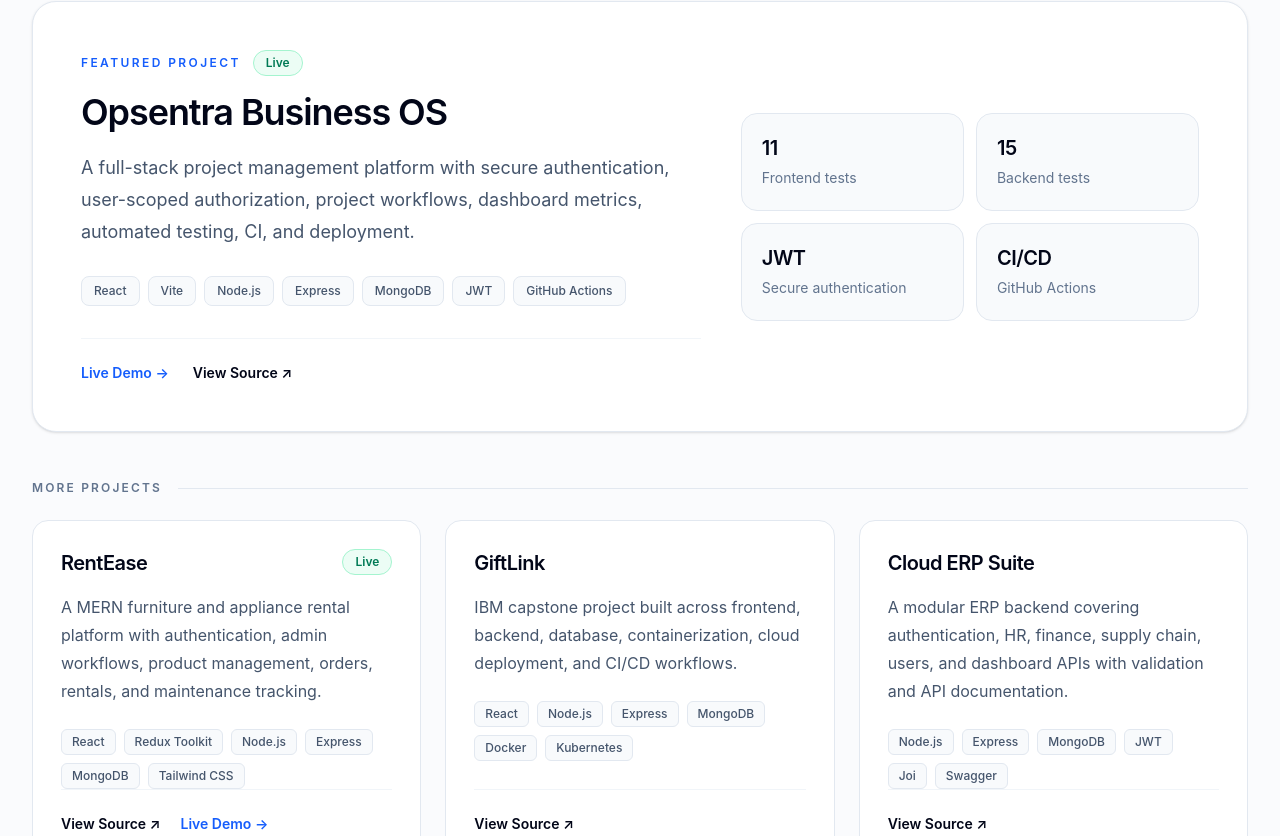
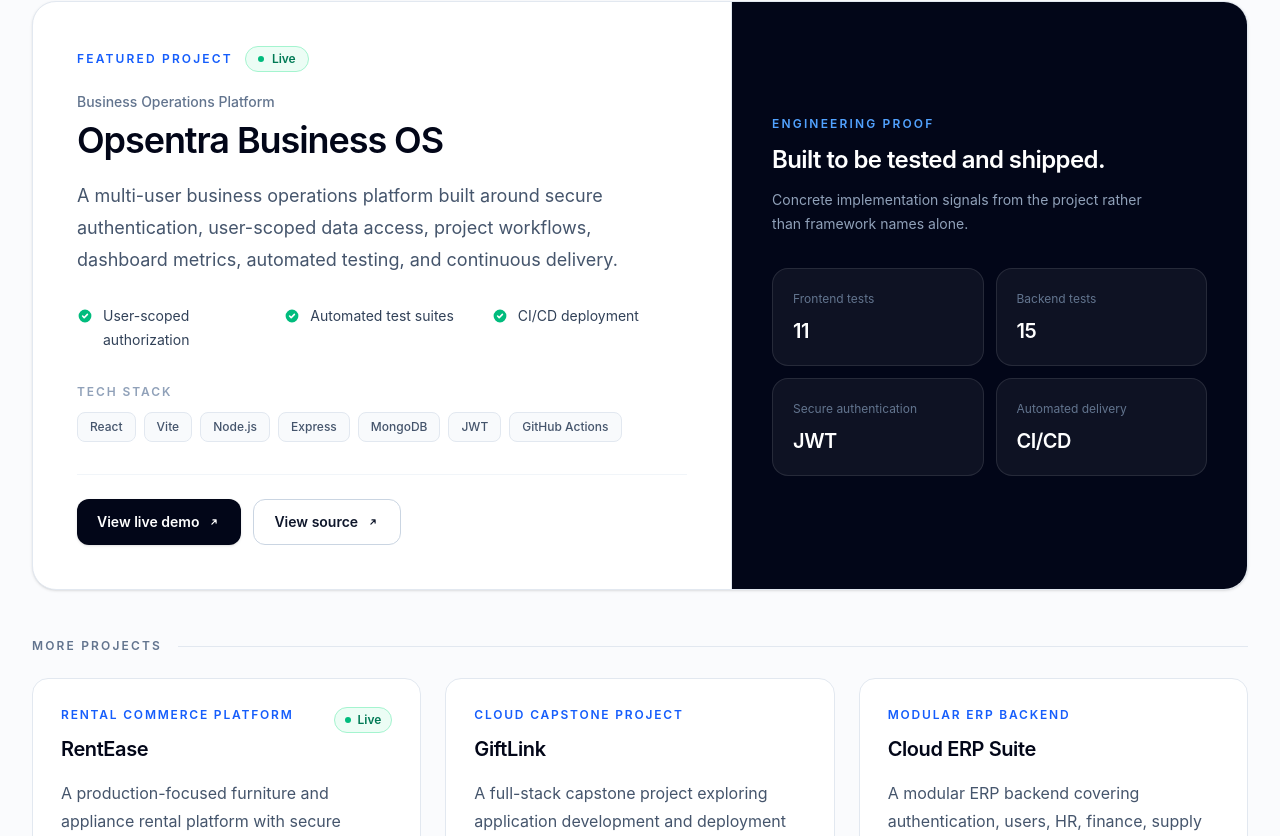
Before and after one commit to Jayeeeesh/Jayeeeesh.github.io, a React (Vite) app: page / in a window 1280 px wide. Shown: the part 1344-2180 px from the top of the page. Built offline with nearby package versions, Linux system fonts and the light colour scheme.

Commit message:
feat: refactor ProjectCard component for improved structure and accessibility

```diff
--- a/src/components/ProjectCard.jsx
+++ b/src/components/ProjectCard.jsx
@@ -1,22 +1,38 @@
 function ProjectCard({ project }) {
   if (project.featured) {
+    return <FeaturedProjectCard project={project} />;
+  }
+
+  return <StandardProjectCard project={project} />;
+}
+
+function FeaturedProjectCard({ project }) {
   return (
-      <article className="overflow-hidden rounded-3xl border border-slate-200 bg-white shadow-sm">
-        <div className="grid gap-10 p-7 sm:p-9 lg:grid-cols-[1.15fr_0.85fr] lg:p-12">
-          <div>
+    <article className="group overflow-hidden rounded-3xl border border-slate-200 bg-white shadow-sm transition duration-300 hover:border-slate-300 hover:shadow-xl hover:shadow-slate-900/5">
+      <div className="grid lg:grid-cols-[1.15fr_0.85fr]">
+        {/* Project information */}
+        <div className="p-7 sm:p-9 lg:p-11">
           <div className="flex flex-wrap items-center gap-3">
-              <p className="text-xs font-semibold uppercase tracking-[0.2em] text-blue-600">
-                Featured Project
-              </p>
+            <span className="text-xs font-semibold uppercase tracking-[0.18em] text-blue-600">
+              Featured project
+            </span>
 
             {project.live && (
-                <span className="rounded-full border border-emerald-200 bg-emerald-50 px-3 py-1 text-xs font-semibold text-emerald-700">
+              <span className="inline-flex items-center gap-2 rounded-full border border-emerald-200 bg-emerald-50 px-3 py-1 text-xs font-semibold text-emerald-700">
+                <span
+                  aria-hidden="true"
+                  className="h-1.5 w-1.5 rounded-full bg-emerald-500"
+                />
                 Live
               </span>
             )}
           </div>
 
-            <h3 className="mt-4 text-3xl font-semibold tracking-[-0.03em] text-slate-950 sm:text-4xl">
+          <p className="mt-5 text-sm font-medium text-slate-500">
+            {project.category}
+          </p>
+
+          <h3 className="mt-2 text-3xl font-semibold tracking-[-0.03em] text-slate-950 sm:text-4xl">
             {project.title}
           </h3>
 
@@ -24,94 +40,175 @@ function ProjectCard({ project }) {
             {project.description}
           </p>
 
-            <div className="mt-7 flex flex-wrap gap-2">
+          {/* Engineering highlights */}
+          {project.highlights?.length > 0 && (
+            <ul className="mt-7 grid gap-3 sm:grid-cols-3">
+              {project.highlights.map((highlight) => (
+                <li
+                  key={highlight}
+                  className="flex items-start gap-2.5 text-sm leading-6 text-slate-700"
+                >
+                  <CheckIcon />
+                  <span>{highlight}</span>
+                </li>
+              ))}
+            </ul>
+          )}
+
+          {/* Stack */}
+          <div className="mt-8">
+            <p className="text-xs font-semibold uppercase tracking-[0.16em] text-slate-400">
+              Tech stack
+            </p>
+
+            <ul className="mt-3 flex flex-wrap gap-2">
               {project.stack.map((technology) => (
-                <span
+                <li
                   key={technology}
                   className="rounded-lg border border-slate-200 bg-slate-50 px-3 py-1.5 text-xs font-medium text-slate-600"
                 >
                   {technology}
-                </span>
+                </li>
               ))}
+            </ul>
           </div>
 
-            <div className="mt-8 flex flex-wrap gap-6 border-t border-slate-100 pt-6">
+          {/* Actions */}
+          <div className="mt-8 flex flex-wrap gap-3 border-t border-slate-100 pt-6">
+            {project.live && (
               <a
                 href={project.live}
                 target="_blank"
                 rel="noreferrer"
-                className="text-sm font-semibold text-blue-600 transition hover:text-blue-700"
+                aria-label={`Open ${project.title} live demo`}
+                className="inline-flex items-center gap-2 rounded-xl bg-slate-950 px-5 py-3 text-sm font-semibold text-white shadow-sm transition duration-200 hover:-translate-y-0.5 hover:bg-slate-800"
               >
-                Live Demo →
+                View live demo
+                <ExternalLinkIcon />
               </a>
+            )}
 
             <a
               href={project.github}
               target="_blank"
               rel="noreferrer"
-                className="text-sm font-semibold text-slate-950 transition hover:text-blue-600"
+              aria-label={`Open ${project.title} source code on GitHub`}
+              className="inline-flex items-center gap-2 rounded-xl border border-slate-300 bg-white px-5 py-3 text-sm font-semibold text-slate-900 transition duration-200 hover:-translate-y-0.5 hover:border-slate-400 hover:bg-slate-50"
             >
-                View Source ↗
+              View source
+              <ExternalLinkIcon />
             </a>
           </div>
         </div>
 
-          <div className="grid grid-cols-2 gap-3 self-center">
-            {project.metrics.map((metric) => (
-              <div
-                key={metric.label}
-                className="rounded-2xl border border-slate-200 bg-slate-50 p-5"
-              >
-                <p className="text-xl font-semibold tracking-tight text-slate-950">
-                  {metric.value}
+        {/* Engineering proof */}
+        {project.proof?.length > 0 && (
+          <div className="border-t border-slate-200 bg-slate-950 p-7 sm:p-9 lg:border-l lg:border-t-0 lg:p-10">
+            <div className="flex h-full flex-col justify-center">
+              <p className="text-xs font-semibold uppercase tracking-[0.18em] text-blue-400">
+                Engineering proof
               </p>
 
-                <p className="mt-1 text-sm leading-6 text-slate-500">
-                  {metric.label}
+              <h4 className="mt-3 text-2xl font-semibold tracking-tight text-white">
+                Built to be tested and shipped.
+              </h4>
+
+              <p className="mt-3 max-w-sm text-sm leading-6 text-slate-400">
+                Concrete implementation signals from the project rather than
+                framework names alone.
               </p>
+
+              <dl className="mt-8 grid grid-cols-2 gap-3">
+                {project.proof.map((item) => (
+                  <div
+                    key={item.label}
+                    className="rounded-2xl border border-white/10 bg-white/[0.05] p-4 sm:p-5"
+                  >
+                    <dt className="text-xs leading-5 text-slate-500">
+                      {item.label}
+                    </dt>
+
+                    <dd className="mt-2 text-xl font-semibold tracking-tight text-white">
+                      {item.value}
+                    </dd>
                   </div>
                 ))}
+              </dl>
             </div>
+          </div>
+        )}
       </div>
     </article>
   );
 }
 
+function StandardProjectCard({ project }) {
   return (
     <article className="group flex h-full flex-col rounded-2xl border border-slate-200 bg-white p-7 transition duration-300 hover:-translate-y-1 hover:border-slate-300 hover:shadow-xl hover:shadow-slate-900/5">
+      {/* Header */}
       <div className="flex items-start justify-between gap-4">
-        <h3 className="text-xl font-semibold tracking-tight text-slate-950">
+        <div>
+          <p className="text-xs font-semibold uppercase tracking-[0.15em] text-blue-600">
+            {project.category}
+          </p>
+
+          <h3 className="mt-3 text-xl font-semibold tracking-[-0.02em] text-slate-950">
             {project.title}
           </h3>
+        </div>
 
         {project.live && (
-          <span className="shrink-0 rounded-full border border-emerald-200 bg-emerald-50 px-3 py-1 text-xs font-semibold text-emerald-700">
+          <span className="inline-flex shrink-0 items-center gap-1.5 rounded-full border border-emerald-200 bg-emerald-50 px-2.5 py-1 text-xs font-semibold text-emerald-700">
+            <span
+              aria-hidden="true"
+              className="h-1.5 w-1.5 rounded-full bg-emerald-500"
+            />
             Live
           </span>
         )}
       </div>
 
+      {/* Description */}
       <p className="mt-4 leading-7 text-slate-600">{project.description}</p>
 
-      <div className="mt-6 flex flex-wrap gap-2">
+      {/* Highlights */}
+      {project.highlights?.length > 0 && (
+        <ul className="mt-6 space-y-2.5">
+          {project.highlights.map((highlight) => (
+            <li
+              key={highlight}
+              className="flex items-start gap-2.5 text-sm leading-6 text-slate-700"
+            >
+              <CheckIcon />
+              <span>{highlight}</span>
+            </li>
+          ))}
+        </ul>
+      )}
+
+      {/* Stack */}
+      <ul className="mt-6 flex flex-wrap gap-2">
         {project.stack.map((technology) => (
-          <span
+          <li
             key={technology}
             className="rounded-md border border-slate-200 bg-slate-50 px-2.5 py-1 text-xs font-medium text-slate-600"
           >
             {technology}
-          </span>
+          </li>
         ))}
-      </div>
+      </ul>
 
+      {/* Actions */}
       <div className="mt-auto flex flex-wrap gap-5 border-t border-slate-100 pt-6">
         <a
           href={project.github}
           target="_blank"
           rel="noreferrer"
-          className="text-sm font-semibold text-slate-950 transition hover:text-blue-600"
+          aria-label={`Open ${project.title} source code on GitHub`}
+          className="inline-flex items-center gap-1.5 text-sm font-semibold text-slate-950 transition-colors hover:text-blue-600"
         >
-          View Source ↗
+          View source
+          <ExternalLinkIcon />
         </a>
 
         {project.live && (
@@ -119,9 +216,11 @@ function ProjectCard({ project }) {
             href={project.live}
             target="_blank"
             rel="noreferrer"
-            className="text-sm font-semibold text-blue-600 transition hover:text-blue-700"
+            aria-label={`Open ${project.title} live demo`}
+            className="inline-flex items-center gap-1.5 text-sm font-semibold text-blue-600 transition-colors hover:text-blue-700"
           >
-            Live Demo →
+            Live demo
+            <ExternalLinkIcon />
           </a>
         )}
       </div>
@@ -129,4 +228,40 @@ function ProjectCard({ project }) {
   );
 }
 
+function CheckIcon() {
+  return (
+    <svg
+      aria-hidden="true"
+      viewBox="0 0 20 20"
+      fill="currentColor"
+      className="mt-1 h-4 w-4 flex-none text-emerald-500"
+    >
+      <path
+        fillRule="evenodd"
+        d="M10 18a8 8 0 100-16 8 8 0 000 16zm3.707-9.293a1 1 0 00-1.414-1.414L9 10.586 7.707 9.293a1 1 0 00-1.414 1.414l2 2a1 1 0 001.414 0l4-4z"
+        clipRule="evenodd"
+      />
+    </svg>
+  );
+}
+
+function ExternalLinkIcon() {
+  return (
+    <svg
+      aria-hidden="true"
+      viewBox="0 0 20 20"
+      fill="none"
+      stroke="currentColor"
+      strokeWidth="1.7"
+      className="h-3.5 w-3.5"
+    >
+      <path
+        d="M7 13L13 7M8.5 7H13v4.5"
+        strokeLinecap="round"
+        strokeLinejoin="round"
+      />
+    </svg>
+  );
+}
+
 export default ProjectCard;
--- a/src/data/projects.js
+++ b/src/data/projects.js
@@ -1,9 +1,18 @@
 export const projects = [
   {
     title: "Opsentra Business OS",
+    category: "Business Operations Platform",
     featured: true,
+
     description:
-      "A full-stack project management platform with secure authentication, user-scoped authorization, project workflows, dashboard metrics, automated testing, CI, and deployment.",
+      "A multi-user business operations platform built around secure authentication, user-scoped data access, project workflows, dashboard metrics, automated testing, and continuous delivery.",
+
+    highlights: [
+      "User-scoped authorization",
+      "Automated test suites",
+      "CI/CD deployment",
+    ],
+
     stack: [
       "React",
       "Vite",
@@ -13,45 +22,89 @@ export const projects = [
       "JWT",
       "GitHub Actions",
     ],
+
+    proof: [
+      {
+        value: "11",
+        label: "Frontend tests",
+      },
+      {
+        value: "15",
+        label: "Backend tests",
+      },
+      {
+        value: "JWT",
+        label: "Secure authentication",
+      },
+      {
+        value: "CI/CD",
+        label: "Automated delivery",
+      },
+    ],
+
     github: "https://github.com/Jayeeeesh/opsentra-business-os",
     live: "https://nexora-web-v8fa.onrender.com",
-    metrics: [
-      { value: "11", label: "Frontend tests" },
-      { value: "15", label: "Backend tests" },
-      { value: "JWT", label: "Secure authentication" },
-      { value: "CI/CD", label: "GitHub Actions" },
-    ],
   },
 
   {
     title: "RentEase",
+    category: "Rental Commerce Platform",
+
     description:
-      "A MERN furniture and appliance rental platform with authentication, admin workflows, product management, orders, rentals, and maintenance tracking.",
+      "A production-focused furniture and appliance rental platform with secure authentication, product discovery, rental workflows, order management, maintenance requests, automated testing, and containerized delivery.",
+
+    highlights: [
+      "JWT refresh-token rotation",
+      "Jest + Supertest testing",
+      "Docker + GitHub Actions",
+    ],
+
     stack: [
       "React",
       "Redux Toolkit",
       "Node.js",
       "Express",
       "MongoDB",
-      "Tailwind CSS",
+      "Docker",
     ],
+
     github: "https://github.com/Jayeeeesh/RentEase",
-    live: "https://rent-ease-five-phi.vercel.app",
+    live: "https://rentease.vercel.app",
   },
 
   {
     title: "GiftLink",
+    category: "Cloud Capstone Project",
+
     description:
-      "IBM capstone project built across frontend, backend, database, containerization, cloud deployment, and CI/CD workflows.",
-    stack: ["React", "Node.js", "Express", "MongoDB", "Docker", "Kubernetes"],
+      "A full-stack capstone project exploring application development and deployment across React, Node.js, MongoDB, containerization, and cloud-native tooling.",
+
+    highlights: [
+      "Full-stack application",
+      "Containerized workflow",
+      "Cloud-native tooling",
+    ],
+
+    stack: ["React", "Node.js", "MongoDB", "Docker", "Kubernetes", "IBM Cloud"],
+
     github: "https://github.com/Jayeeeesh/fullstack-capstone-project",
   },
 
   {
     title: "Cloud ERP Suite",
+    category: "Modular ERP Backend",
+
     description:
-      "A modular ERP backend covering authentication, HR, finance, supply chain, users, and dashboard APIs with validation and API documentation.",
+      "A modular ERP backend covering authentication, users, HR, finance, supply chain, and dashboard APIs with structured validation, authorization, and API documentation.",
+
+    highlights: [
+      "Role-based authorization",
+      "Reusable validation",
+      "Documented REST APIs",
+    ],
+
     stack: ["Node.js", "Express", "MongoDB", "JWT", "Joi", "Swagger"],
+
     github: "https://github.com/Jayeeeesh/amdox-erp",
   },
 ];
```
Lines whose indentation alone changed are shown as unchanged.
